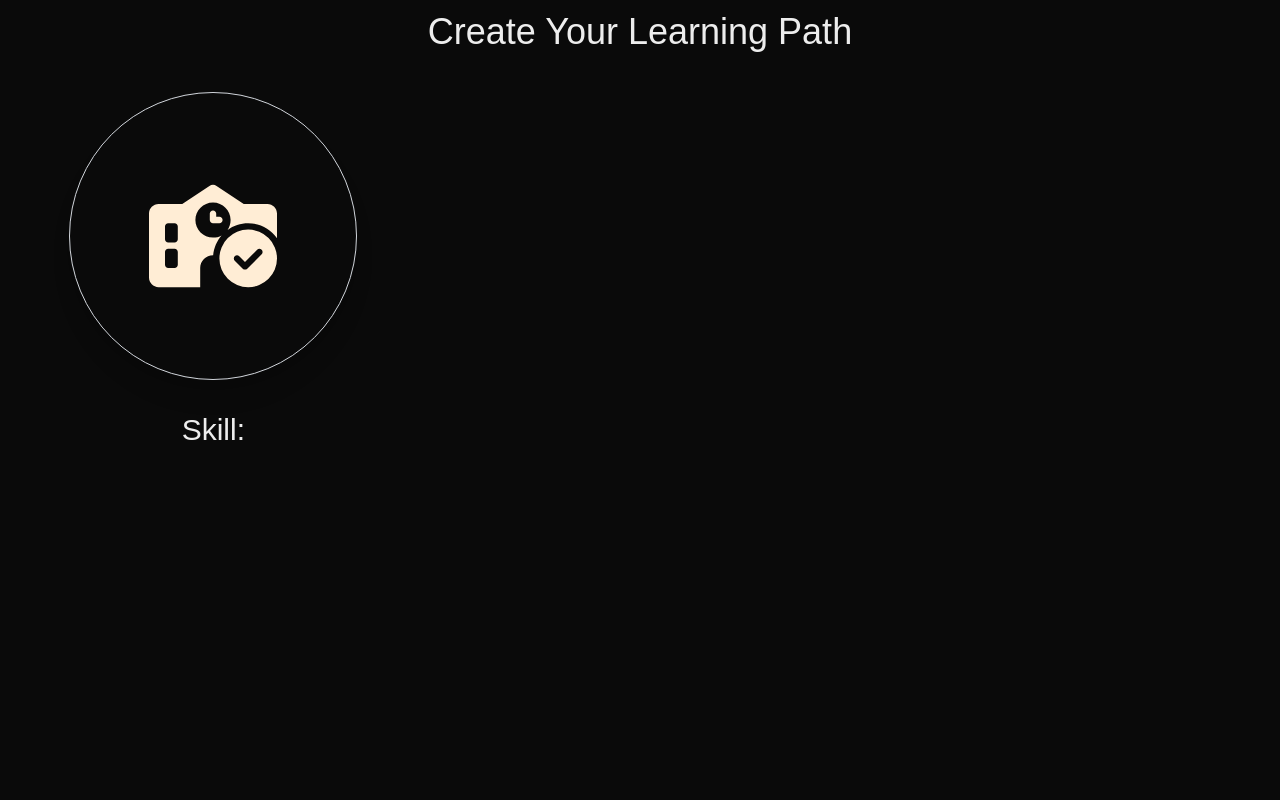
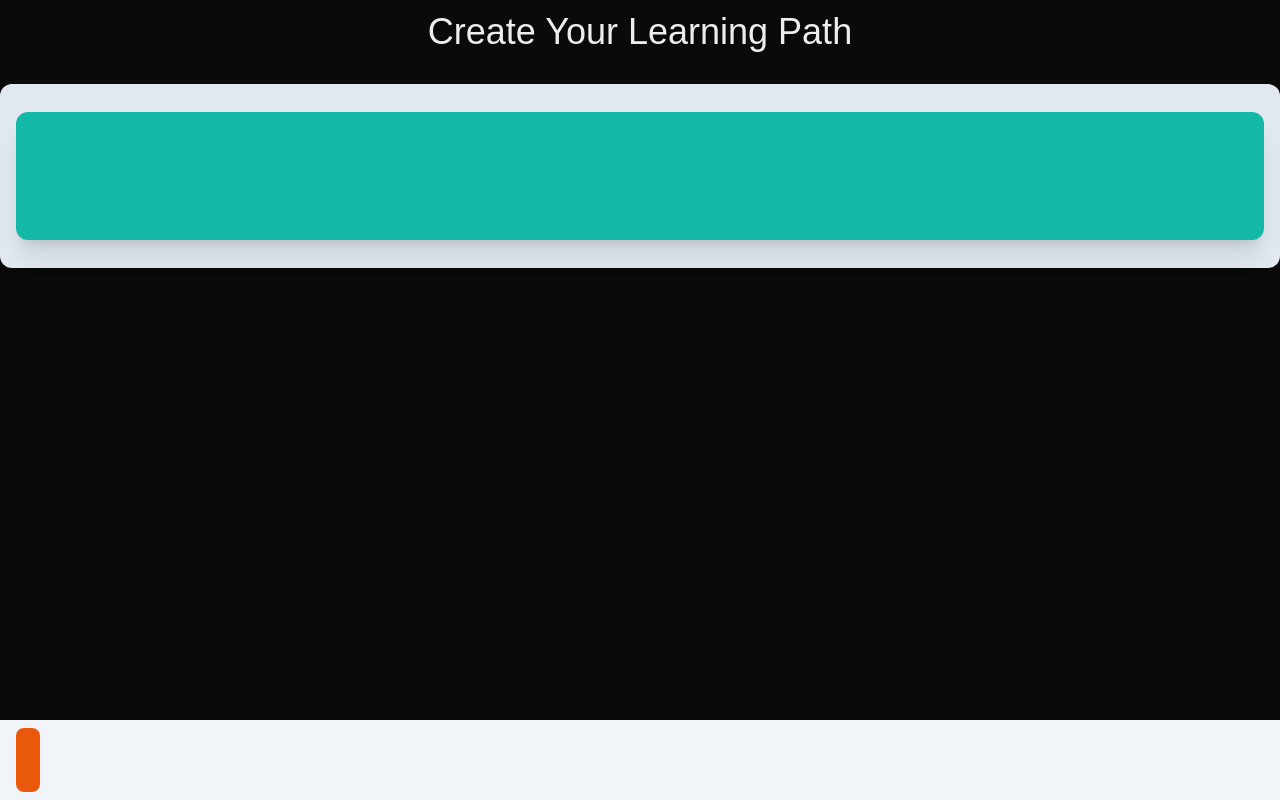
Before and after one commit to EAP-Curriculum-Builder/frontend, a Next.js app in the folder eap/: page /createlearning in a window 1280 px wide. Both pictures are taken after a click on the element 213 px from the left and 236 px from the top of the page. Built offline with nearby package versions, Linux system fonts and the light colour scheme; no server answers.

Commit message:
styles: add styles to create learning

```diff
--- a/eap/app/components/selectLearning/PreparationBar.tsx
+++ b/eap/app/components/selectLearning/PreparationBar.tsx
@@ -1,27 +1,52 @@
 import { PreparationBarProps } from '@/types/appTypes';
+import { useEffect, useState } from 'react';
 
 
 const PreparationBar: React.FC<PreparationBarProps> = ({ genreIsSelected, selectedGenre, topicIsSelected, selectedTopic, handleStartLearning }) => {
+
+    const [showGenreBulletin, setShowGenreBulletin] = useState<boolean>(false);
+    useEffect(() => {
+        if(genreIsSelected) {
+            setShowGenreBulletin(true);
+        } else {
+            setShowGenreBulletin(false);
+        }
+    }, [genreIsSelected]);
+
+    const [showTopicBulletin, setShowTopicBulletin] = useState<boolean>(false);
+    useEffect(() => {
+        if(topicIsSelected) {
+            setShowTopicBulletin(true);
+        } else {
+            setShowTopicBulletin(false);
+        }
+    }, [topicIsSelected]);
 
     const onStartLearning = () => {
         handleStartLearning();
     }
 
     return (
-        <div>
+        <div className='bulletins-container'>
+
                 {genreIsSelected && (
-                <div className='selected-genre-bulletin'>
+                    <div className={`selected-genre-bulletin transition-transform duration-500 ${
+                        showGenreBulletin ? 'translate-x-0' : 'translate-x-[500vw]'
+                    }`}>
                         <p>{selectedGenre?.genre}</p>
                     </div>
                 )}
                 {topicIsSelected && (
-                <div className='selected-topic-bulletin'>
-                    <p>{selectedTopic?.topic}</p>
-                    <p>{selectedTopic?.theme}</p>
+                    <div className={`selected-topic-bulletin transition-transform duration-500 ${
+                        showTopicBulletin ? 'translate-x-0' : 'translate-x-[500vw]'
+                    }`}>
+                        <p>{selectedTopic?.theme} - {selectedTopic?.topic}</p>
                     </div>
                 )}
                 {genreIsSelected && topicIsSelected && (
-                <div>
+                    <div className={`start-planning-area transition-transform duration-500 delay-500 ${
+                        showTopicBulletin ? 'translate-x-0' : 'translate-x-[500vw]'
+                    }`}>
                         <button className='start-planning-button' type='button' onClick={onStartLearning}>Go!</button>
                     </div>
                 )}
--- a/eap/app/components/selectLearning/Themes.tsx
+++ b/eap/app/components/selectLearning/Themes.tsx
@@ -1,10 +1,13 @@
 import { useEffect, useState } from 'react';
 
 import { ThemesProps, Topic, GroupedTopic } from '@/types/appTypes';
+import { faGlobe, faPenFancy, faEarthAmericas, faFlask, faBusinessTime, faKeyboard, faSolarPanel, faVial, faSatellite } from '@fortawesome/free-solid-svg-icons'
+import { FontAwesomeIcon } from '@fortawesome/react-fontawesome';
 
 const Themes: React.FC<ThemesProps> = ({ topics, handleSelectTopic }) => {
 
     const [groupedTopics, setGroupedTopics] = useState<GroupedTopic[]>([]);
+    const icons = [faGlobe, faPenFancy, faEarthAmericas, faFlask, faBusinessTime, faKeyboard, faSolarPanel, faVial, faSatellite];
 
     useEffect(() => {
         const groupedByTheme = groupTopicsByTheme(topics);
@@ -33,16 +36,17 @@ const Themes: React.FC<ThemesProps> = ({ topics, handleSelectTopic }) => {
     }
 
     return(
-        <div>
+        <div className='themes-internal-container'>
             {groupedTopics.map((groupedTopic, index) => (
                 <div className='theme-bar' key={index}>
                     <div className='theme-display'>
                         {groupedTopic.theme}
                     </div>
                     <div className='topics-display'>
-                        {groupedTopic.topics.map((atopic) =>(
+                        {groupedTopic.topics.map((atopic, index) =>(
                             <div className='topic-display' key={atopic.id} onClick={() => handleTopicClick(atopic)}>
-                                {atopic.topic}
+
+                                <span className='topic-text'> {atopic.topic}</span>
                             </div>
                         ))}
                     </div>
--- a/eap/app/createlearning/page.tsx
+++ b/eap/app/createlearning/page.tsx
@@ -47,6 +47,7 @@ const CreateLearning = () => {
             setTopics(result);
             setGenreIsSelected(true);
             setSelectedGenre(genre);
+            setShowThemes(true);
         } catch (error) {
             console.error("Error fetching associated topics:", error);
         }
@@ -63,18 +64,27 @@ const CreateLearning = () => {
         router.push(`/createlearningpath?genre=${genreParam}&topic=${topicParam}`);
      }
 
+    // State to handle styles animation
+    const [showThemes, setShowThemes] = useState<boolean>(false);
+
     return (
         <div>
             <div>
                 <Navbar topMessage='Create Your Learning Path' page='createLearning' />
             </div>
-            <div>
-                <Genres learningGenres={learningGenres} handleFetchTopics={handleFetchTopics} />
+            <div className='genre-themes-container'>
+                <div className={`genres-container transition-transform duration-500 delay-500 ${
+                    showThemes ? '-translate-x-full' : 'translate-x-0'
+                }`}>
+                    <Genres learningGenres={learningGenres} handleFetchTopics={handleFetchTopics} />
+                </div>
+                <div className={`themes-container transition-transform duration-500 delay-700 ${
+                    showThemes ? 'translate-x-0' : 'translate-x-full'
+                }`}>
+                    <Themes topics={topics} handleSelectTopic={handleSelectTopic} />
+                </div>
             </div>
-            <div>
-                <Themes topics={topics} handleSelectTopic={handleSelectTopic} />
-            </div>
-            <div>
+            <div className='preparation-bar-container'>
                 <PreparationBar genreIsSelected={genreIsSelected} selectedGenre={selectedGenre} topicIsSelected={topicIsSelected} selectedTopic={selectedTopic} handleStartLearning={handleStartLearning}  />
             </div>
         </div>
--- a/eap/app/styles/createLearningStyles.css
+++ b/eap/app/styles/createLearningStyles.css
@@ -1,4 +1,15 @@
 
+.genre-themes-container {
+    @apply flex relative overflow-hidden w-screen h-full;
+}
+
+.genres-container {
+    @apply w-screen
+}
+
+.themes-container {
+    @apply w-screen absolute top-0 left-0
+}
 
 /* GENRES COMPONENT */
 .create-learning-container {
@@ -10,17 +21,70 @@
     border-gray-300 border-[1px]
     flex items-center justify-center
     overflow-hidden relative
-    shadow-xl hover:shadow-md cursor-pointer
+    shadow-xl hover:shadow-md cursor-pointer;
 }
 
 .select-a-genre-icon {
-    @apply w-12 h-12 md:w-16 md:h-16 lg:w-32 lg:h-32 object-cover text-orange-100
+    @apply w-12 h-12 md:w-16 md:h-16 lg:w-32 lg:h-32 object-cover text-orange-100;
 }
 
 .select-a-genre-selector-text {
-    @apply absolute md:text-2xl lg:text-3xl xl:text-4xl font-extralight
+    @apply absolute md:text-2xl lg:text-3xl xl:text-4xl font-extralight;
 }
 
 .genre-type {
-    @apply text-center mt-2 mb-6 p-6 lg:text-xl xl:text-3xl
+    @apply text-center mt-2 mb-6 p-6 lg:text-xl xl:text-3xl;
 }
+
+/* THEMES COMPONENT */
+.themes-internal-container {
+    @apply flex flex-row gap-4 mt-4;
+}
+
+.theme-bar {
+    @apply flex flex-col gap-4 items-center w-full;
+}
+
+.theme-display {
+    @apply font-extrabold text-4xl text-orange-400;
+}
+
+.topics-display {
+    @apply bg-slate-200 w-[100%] text-center justify-items-center rounded-xl p-4 shadow-lg
+}
+
+.topic-display {
+    @apply text-2xl text-white mt-3 mb-3 bg-teal-500 w-[100%] p-3 rounded-xl shadow-xl
+    cursor-pointer hover:bg-teal-400 active:bg-teal-500
+    flex items-center justify-center
+    overflow-hidden relative
+    h-32
+}
+
+.topic-icon {
+    @apply object-cover text-slate-100 w-24 h-24
+}
+
+.topic-text {
+    @apply absolute text-2xl font-bold text-white font-extralight
+}
+
+
+/* PREPARATION BAR */
+.preparation-bar-container {
+    @apply fixed bottom-0 min-w-full bg-slate-100 p-4 shadow-md h-20 flex flex-row items-center;
+}
+
+.bulletins-container {
+    @apply w-full flex flex-row
+}
+
+.selected-genre-bulletin {
+    @apply flex items-center justify-center bg-orange-600 text-2xl text-white rounded-lg pl-3 pr-3
+    h-16;
+}
+
+.selected-topic-bulletin {
+    @apply flex items-center justify-center bg-teal-600 text-2xl text-white rounded-lg pl-3 pr-3
+    h-16;
+}
```
Lines whose indentation alone changed are shown as unchanged.
